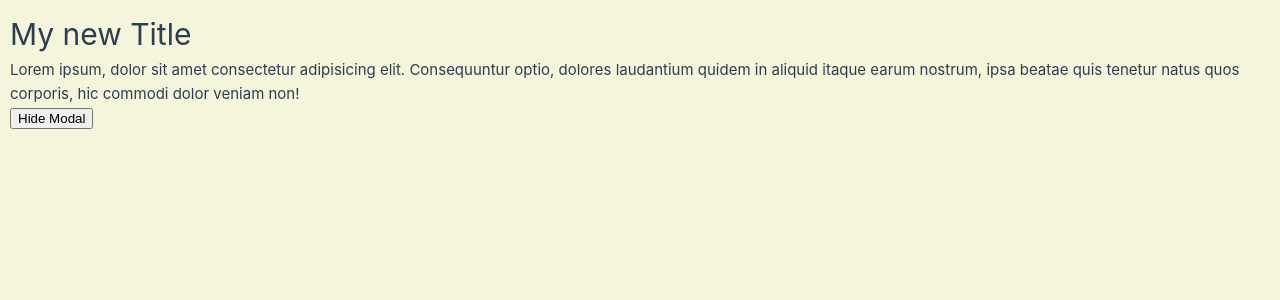
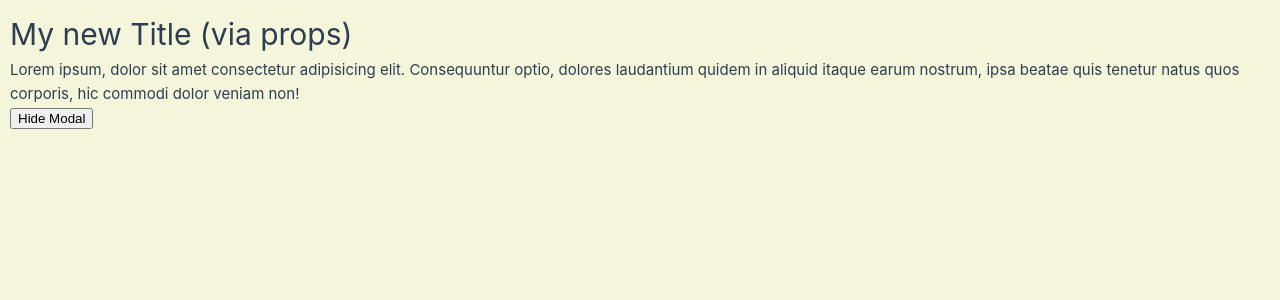
Before and after one commit to bobbyrahmanda13/learn-vue-basic, a Vue app: page /modals in a window 1280 px wide. Both pictures are taken after a click on the button "Show Modal". Shown: the top 300 px of the page. Built offline with nearby package versions, Linux system fonts and the light colour scheme.

Commit message:
learn props vuejs

```diff
--- a/src/components/Modal.vue
+++ b/src/components/Modal.vue
@@ -1,9 +1,11 @@
 <template>
   <Teleport to=".modals-containers">
     <div class="modal">
-      <h1>
+      <!-- <h1>
         <slot name="title" />
-      </h1>
+      </h1> -->
+      <h1>{{ title }}</h1>
+      <!-- <h1>{{ props.title }}</h1> -->
       <slot></slot>
       <!-- <pre>{{ $slots.title() }}</pre> options api vue -->
       <button>Hide Modal</button>
@@ -15,7 +17,29 @@
 /* import { useSlots } from 'vue';
 const slots = useSlots()
 console.log(slots.title()) */
+
+// props
+const props = defineProps({
+  title: {
+    type: String,
+    default: "No title specified",
+  },
+});
+// console.log(title); ==> error
+// console.log(props.title) => not error
 </script>
+
+<!-- option api -->
+<!-- <script>
+export default {
+  props: {
+    title: {
+      type: String,
+      default: "No title specified",
+    },
+  },
+};
+</script> -->
 
 <style scoped>
 .modal {
--- a/src/views/ModalsView.vue
+++ b/src/views/ModalsView.vue
@@ -2,9 +2,9 @@
   <div class="modals">
     <h1>Modals</h1>
     <button @click="showModal = true">Show Modal</button>
-    <Modal v-if="showModal">
+    <Modal v-if="showModal" title="My new Title (via props)">
       <!-- <template v-slot:title>My new Title </template> -->
-      <template #title>My new Title </template>
+      <!-- <template #title>My new Title </template>  learn slots-->
       <p>
         Lorem ipsum, dolor sit amet consectetur adipisicing elit. Consequuntur
         optio, dolores laudantium quidem in aliquid itaque earum nostrum, ipsa
```
